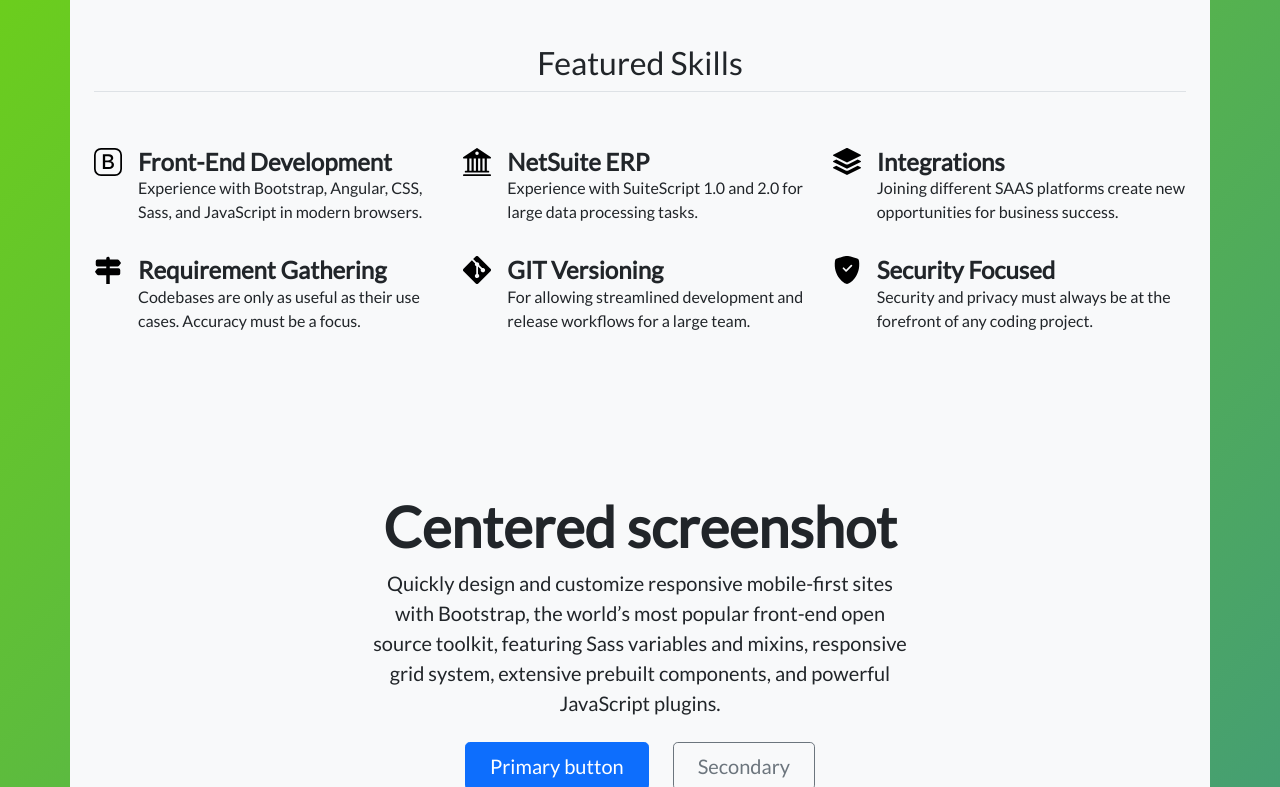
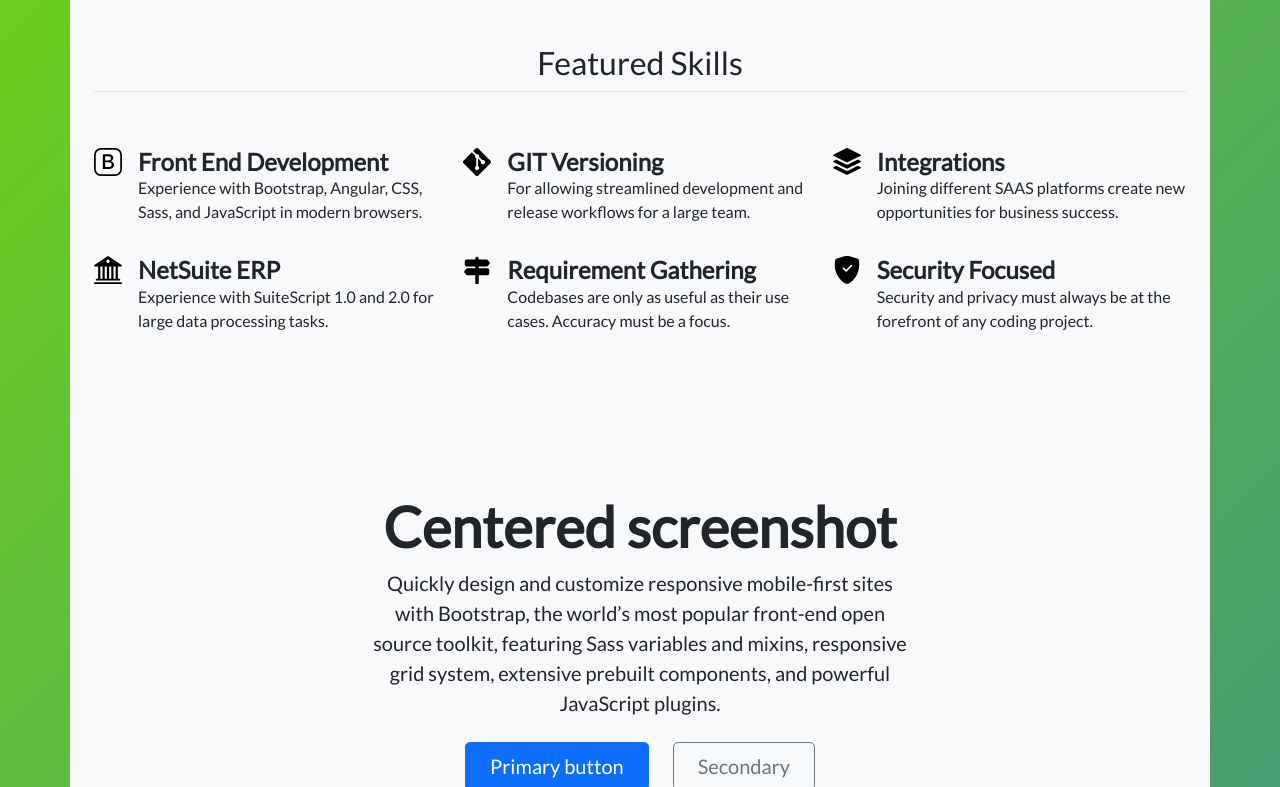
Before and after one commit to fruth/fruth.github.io, a Jekyll site: the page built from index.html, in a window 1280 px wide and 900 px high, scrolled down 542 px, cut to the strip 113-900 px from the top of the window. Built offline with Jekyll 4.4.1, drawn with Linux system fonts in a browser that asks for light colours; nearby versions of some CDN libraries.

Commit message:
Setup skills templating

```diff
--- a/_config.yml
+++ b/_config.yml
@@ -35,3 +35,5 @@
 collections:
   projects:
     output: true
+  skills:
+    output: true
--- a/index.html
+++ b/index.html
@@ -14,50 +14,20 @@
 
   <div class="container px-4 py-5" id="icon-grid">
     <h2 class="pb-2 border-bottom text-center">Featured Skills</h2>
+    <div class="row row-cols-1 row-cols-sm-2 row-cols-md-3 row-cols-lg-3 g-3 py-5">
 
-    <div class="row row-cols-1 row-cols-sm-2 row-cols-md-3 row-cols-lg-3 g-3 py-5">
-      <div class="col d-flex align-items-start">
-        <svg class="bi text-muted flex-shrink-0 me-3" width="1.75em" height="1.75em"><use xlink:href="/img/bootstrap-icons.svg#bootstrap"></use></svg>
-        <div>
-          <h4 class="fw-bold mb-0">Front-End Development</h4>
-          <p>Experience with Bootstrap, Angular, CSS, Sass, and JavaScript in modern browsers.</p>
+      {% for skill in site.skills %}
+
+        <div class="col d-flex align-items-start">
+          <svg class="bi text-muted flex-shrink-0 me-3" width="1.75em" height="1.75em"><use xlink:href="/img/bootstrap-icons.svg#{{ skill.icon | escape }}"></use></svg>
+          <div>
+            <h4 class="fw-bold mb-0">{{ skill.title | escape }}</h4>
+            {{ skill.excerpt }}
+          </div>
         </div>
-      </div>
-      <div class="col d-flex align-items-start">
-        <svg class="bi text-muted flex-shrink-0 me-3" width="1.75em" height="1.75em"><use xlink:href="/img/bootstrap-icons.svg#bank2"></use></svg>
-        <div>
-          <h4 class="fw-bold mb-0">NetSuite ERP</h4>
-          <p>Experience with SuiteScript 1.0 and 2.0 for large data processing tasks.</p>
-        </div>
-      </div>
-      <div class="col d-flex align-items-start">
-        <svg class="bi text-muted flex-shrink-0 me-3" width="1.75em" height="1.75em"><use xlink:href="/img/bootstrap-icons.svg#stack"></use></svg>
-        <div>
-          <h4 class="fw-bold mb-0">Integrations</h4>
-          <p>Joining different SAAS platforms create new opportunities for business success.</p>
-        </div>
-      </div>
-      <div class="col d-flex align-items-start">
-        <svg class="bi text-muted flex-shrink-0 me-3" width="1.75em" height="1.75em"><use xlink:href="/img/bootstrap-icons.svg#signpost-2-fill"></use></svg>
-        <div>
-          <h4 class="fw-bold mb-0">Requirement Gathering</h4>
-          <p>Codebases are only as useful as their use cases. Accuracy must be a focus.</p>
-        </div>
-      </div>
-      <div class="col d-flex align-items-start">
-        <svg class="bi text-muted flex-shrink-0 me-3" width="1.75em" height="1.75em"><use xlink:href="/img/bootstrap-icons.svg#git"></use></svg>
-        <div>
-          <h4 class="fw-bold mb-0">GIT Versioning</h4>
-          <p>For allowing streamlined development and release workflows for a large team.</p>
-        </div>
-      </div>
-      <div class="col d-flex align-items-start">
-        <svg class="bi text-muted flex-shrink-0 me-3" width="1.75em" height="1.75em"><use xlink:href="/img/bootstrap-icons.svg#shield-fill-check"></use></svg>
-        <div>
-          <h4 class="fw-bold mb-0">Security Focused</h4>
-          <p>Security and privacy must always be at the forefront of any coding project.</p>
-        </div>
-      </div>
+
+      {% endfor %}
+
     </div>
   </div>
 
```
Also changed, not shown: _skills/front-end-development.md (added, +10 -0 lines), _skills/git-versioning.md (added, +10 -0 lines), _skills/integrations.md (added, +10 -0 lines), _skills/netsuite-erp.md (added, +10 -0 lines), _skills/requirement-gathering.md (added, +10 -0 lines), _skills/security.md (added, +10 -0 lines).
